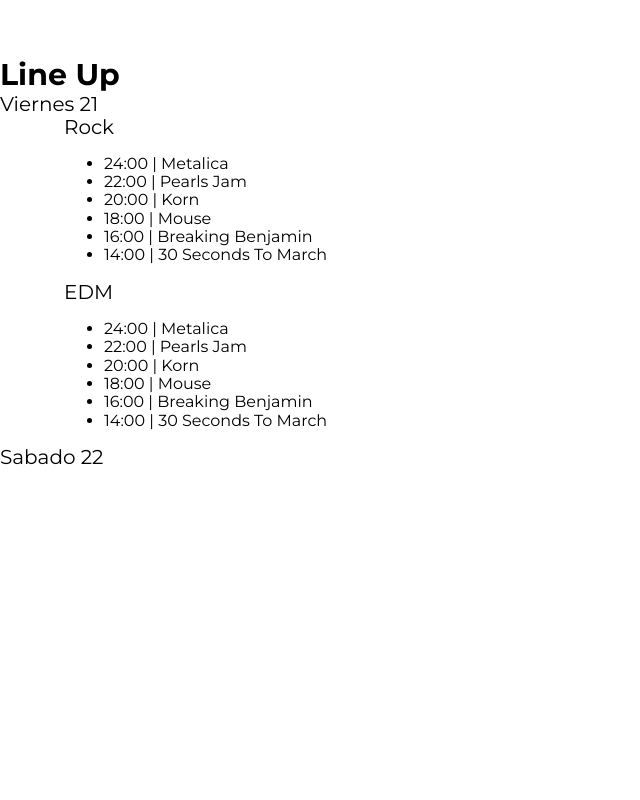
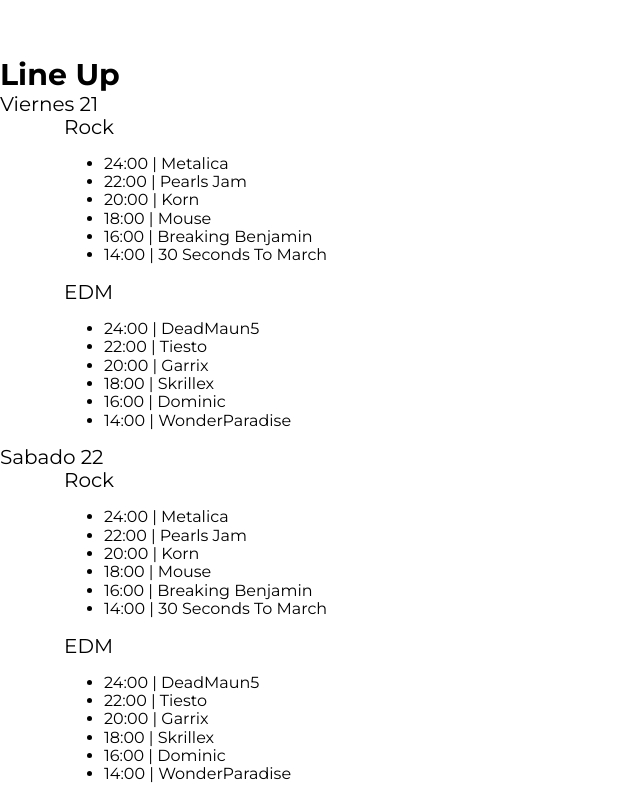
Before and after one commit to HectorGerardoZV/Proyecto04-FestivalMusica, a website: page html/index.html in a window 1280 px wide. Shown: the part 1088-1888 px from the top of the page, without its empty margins (0-640 px from the left). Before the commit the page ends 1557 px from the top, so only its background shows below. Drawn offline with Linux system fonts and the light colour scheme.

Commit message:
Finalización del html de la seccion lineUp

```diff
--- a/html/index.html
+++ b/html/index.html
@@ -73,6 +73,23 @@
             <div class="escenario edm bg-verde">
                 <p class="nombre-escenario">EDM</p>
                 <ul class="calendario">
+                    <li>24:00 | <span>DeadMaun5</span></li>
+                    <li>22:00 | <span>Tiesto</span></li>
+                    <li>20:00 | <span>Garrix</span></li>
+                    <li>18:00 | <span>Skrillex</span></li>
+                    <li>16:00 | <span>Dominic</span></li>
+                    <li>14:00 | <span>WonderParadise</span></li>
+                </ul>
+
+            </div>
+
+        </div>
+        <p class="dia">Sabado 22</p>
+        <div class="escenarios-contenedor contenedor">
+            <div class="escenario rock bg-verde">
+                <p class="nombre-escenario">Rock</p>
+
+                <ul class="calendario">
                     <li>24:00 | <span>Metalica</span></li>
                     <li>22:00 | <span>Pearls Jam</span></li>
                     <li>20:00 | <span>Korn</span></li>
@@ -82,9 +99,20 @@
                 </ul>
 
             </div>
+            <div class="escenario edm bg-amarillo">
+                <p class="nombre-escenario">EDM</p>
+                <ul class="calendario">
+                    <li>24:00 | <span>DeadMaun5</span></li>
+                    <li>22:00 | <span>Tiesto</span></li>
+                    <li>20:00 | <span>Garrix</span></li>
+                    <li>18:00 | <span>Skrillex</span></li>
+                    <li>16:00 | <span>Dominic</span></li>
+                    <li>14:00 | <span>WonderParadise</span></li>
+                </ul>
+
+            </div>
 
         </div>
-        <p class="dia">Sabado 22</p>
     </section>
 
 </body>
```
